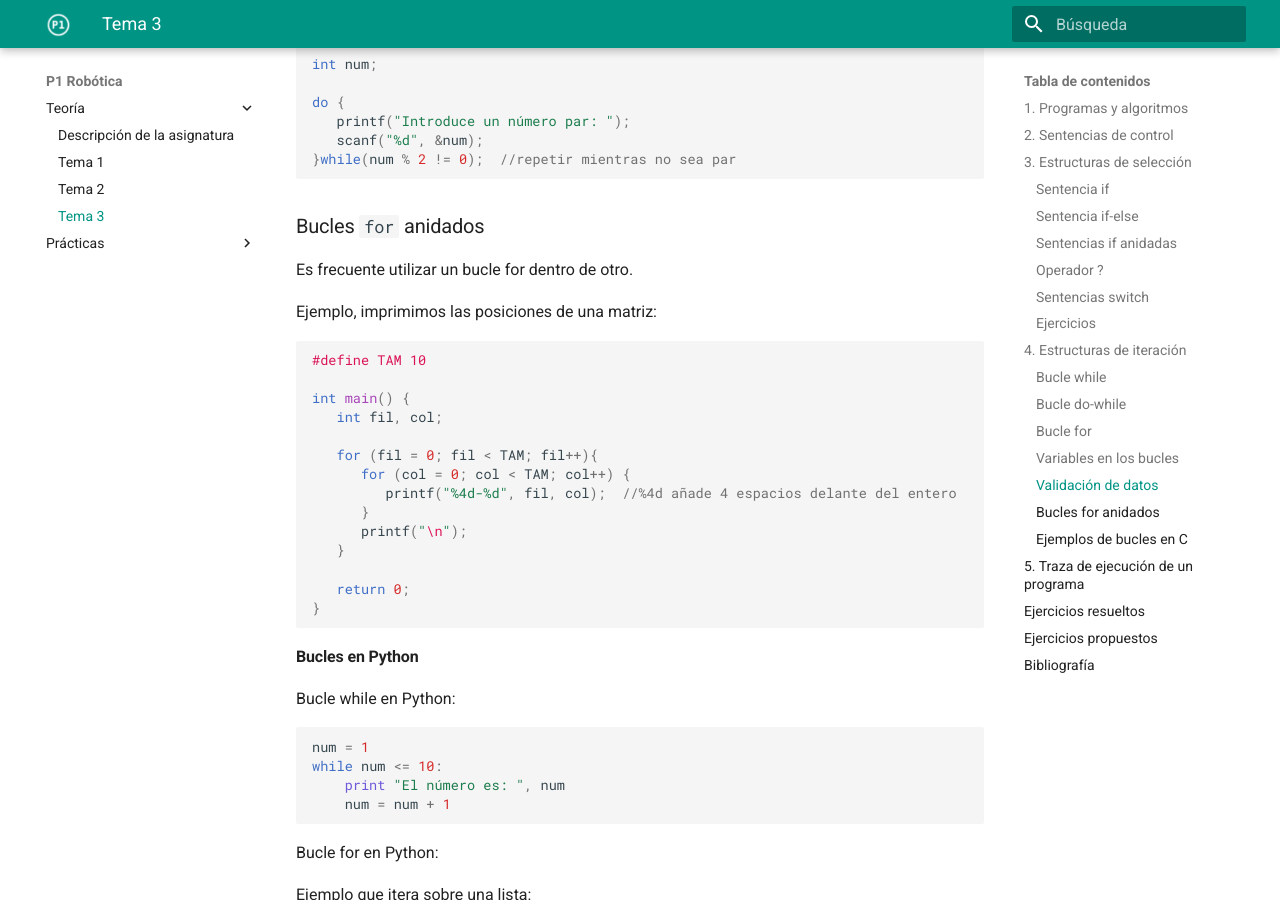
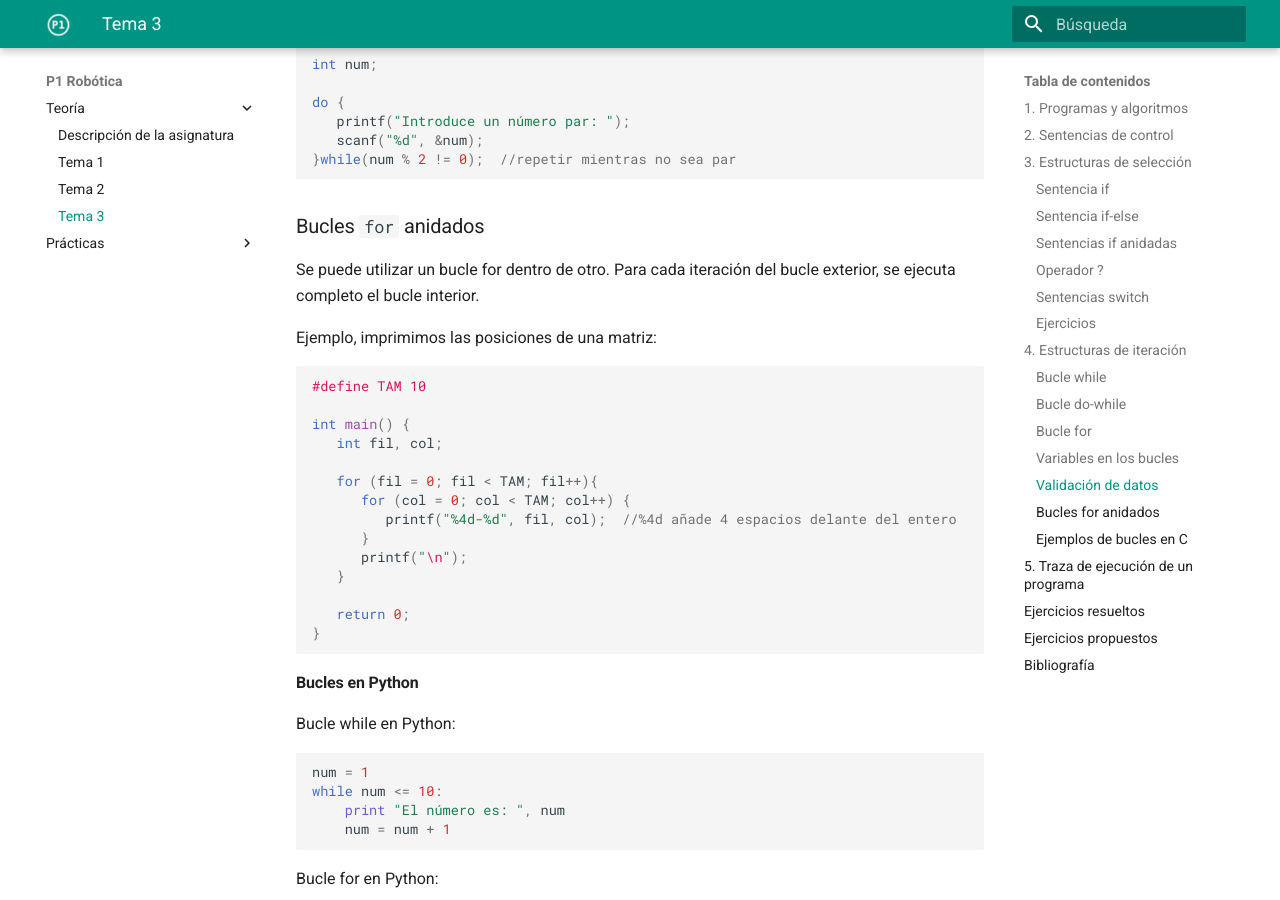
Before and after one commit to cpomares/p1-robotica, an MkDocs documentation site: the page built from docs/Teoria/tema03-sentencias-de-control/tema03-sentencias-de-control.md, in a window 1280 px wide and 900 px high, scrolled down 16577 px. Built offline with MkDocs 1.6.1 and Material for MkDocs 9.7.7, drawn with Linux system fonts in a browser that asks for light colours; some of the changed text lies outside the part shown.

Commit message:
Ejercicios

```diff
--- a/docs/Teoria/tema03-sentencias-de-control/tema03-sentencias-de-control.md
+++ b/docs/Teoria/tema03-sentencias-de-control/tema03-sentencias-de-control.md
@@ -633,7 +633,7 @@
 }
 ~~~
 
-Para saber qué tipo de bucle hay que usar:
+Pero hay que utilizar siempre el bucle adecuado. Para saber qué tipo de bucle hay que usar:
 
 - Si el cuerpo del bucle (secuencia de instrucciones) se tiene que ejecutar al menos una vez: `do-while`
 - Si no (0 ó más veces):
@@ -673,7 +673,7 @@
 
 ### Bucles `for` anidados
 
-Es frecuente utilizar un bucle for dentro de otro.
+Se puede utilizar un bucle for dentro de otro. Para cada iteración del bucle exterior, se ejecuta completo el bucle interior.
 
 Ejemplo, imprimimos las posiciones de una matriz:
 
@@ -932,7 +928,6 @@
 #### Ejercicio 2
 
 Escribe un programa que escriba la tabla de multiplicar de un número pedido entre 1 y 10
-
 
 ~~~c
 int main() {
@@ -1000,9 +995,7 @@
 En las opciones 2 y 3 el programa pedirá el número sobre el que se calcula el sumatorio o el factorial. Tras calcular el sumatorio o el factorial e indicar el resultado, el programa volverá a mostrar el menú y así sucesivamente.
 
 
-
 ~~~c
-
 #include <stdio.h>
 
 #define SALIR 1
```
Also changed, not shown: other parts of docs/Teoria/tema03-sentencias-de-control/tema03-sentencias-de-control.md (+2 -6 lines).
